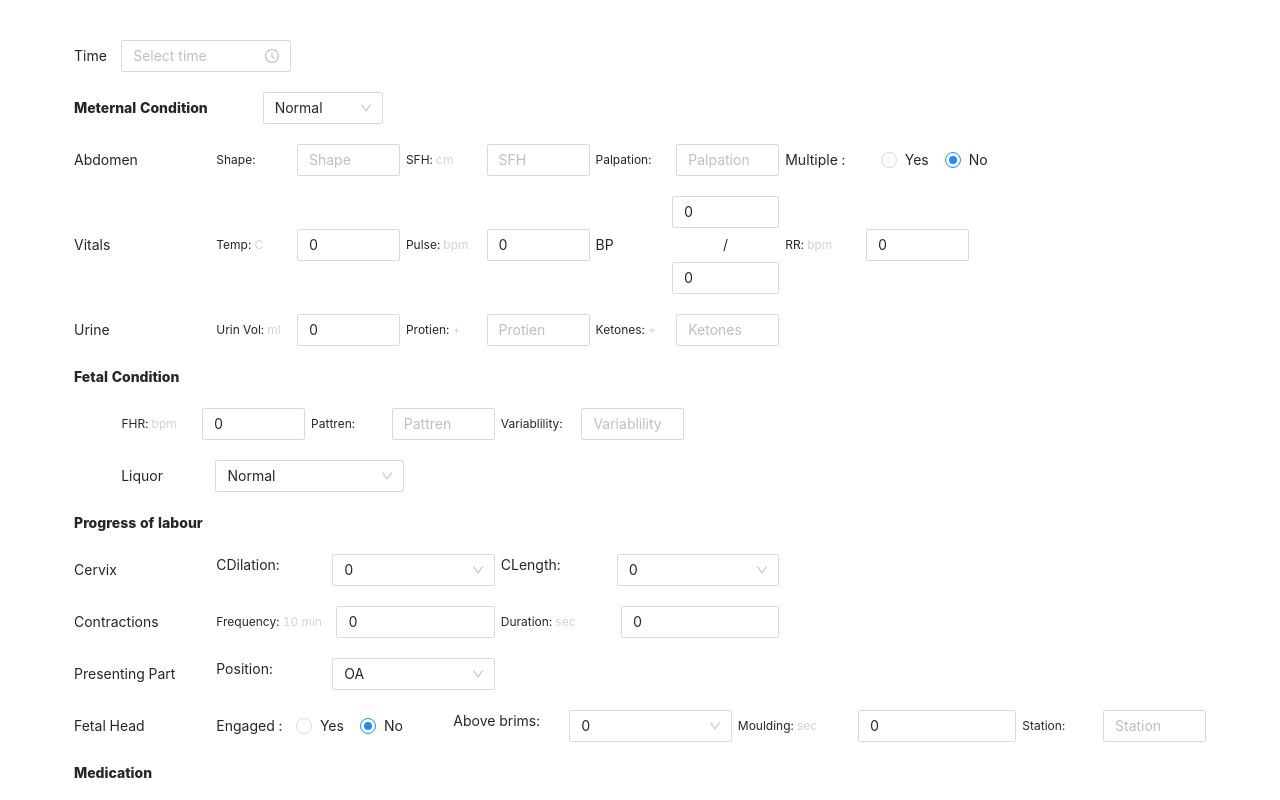
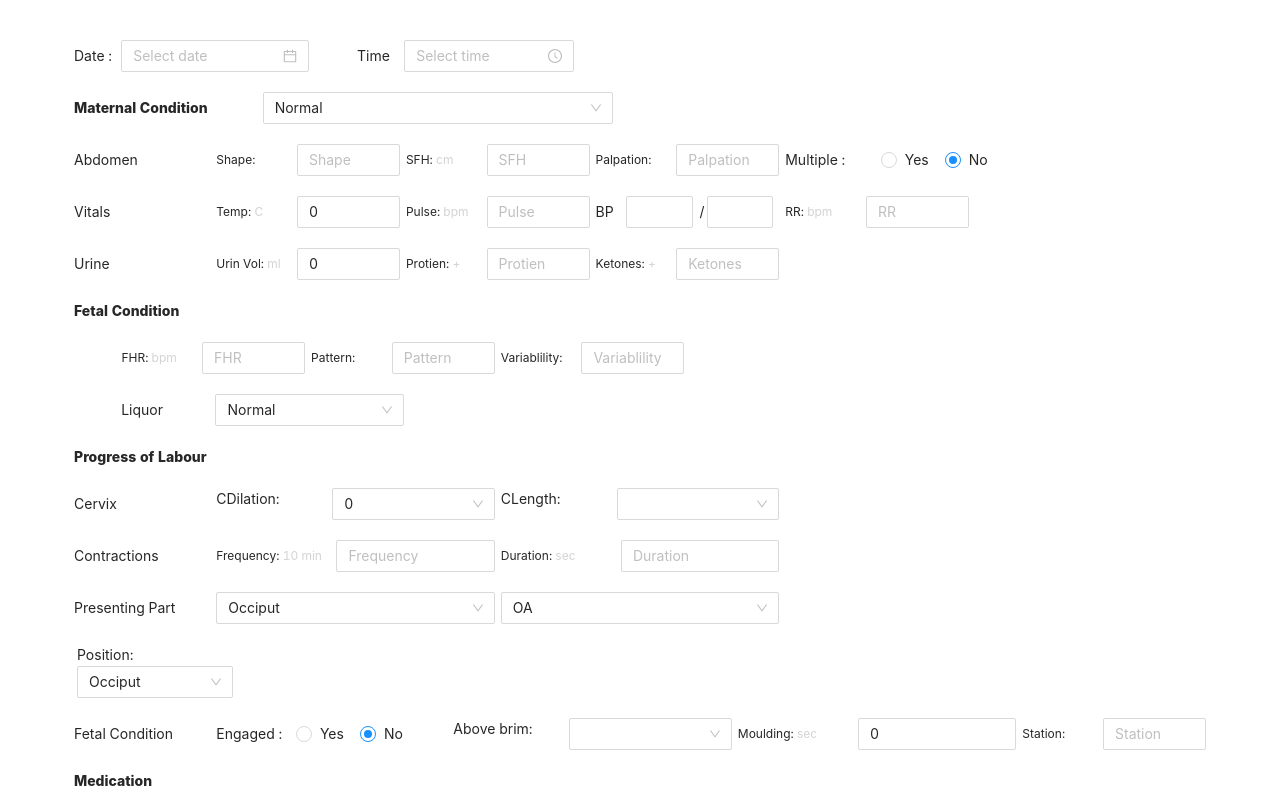
Before and after one commit to vsFrontend/React-graphs, a React (Create React App) app: page /add-data in a window 1280 px wide. Shown: the top 800 px of the page. Built offline with nearby package versions, Linux system fonts and the light colour scheme.

Commit message:
updates public ui changes

```diff
--- a/src/App.css
+++ b/src/App.css
@@ -2,7 +2,7 @@
 
 .heading{
   text-align: center;
-  color: palevioletred;
+  color: black;
   font-size: 36px;
   line-height: 42px;
   font-weight: bold;
--- a/src/App.js
+++ b/src/App.js
@@ -19,10 +19,11 @@ const ChartsRecord = () => {
       <Link style={{fontSize: '18px', color: 'white', background: 'blue', padding: '7px', paddingLeft: '15px', paddingRight: '15px', borderRadius: '7px'}} title="Add Record" to="/add-data" >Add Data</Link>
 
       </div>
-    <HeartRate />
+    <PulseRate />
     <ProgressOfLabour />
     <Contractions />
-    <PulseRate />
+
+    <HeartRate />
     </div>
   )
 }
--- a/src/components/Contractions/index.js
+++ b/src/components/Contractions/index.js
@@ -48,7 +48,14 @@ const Contractions = () => {
     legend: {
       enabled: false,
       showForNullSeries: false,
-      showForSingleSeries: false
+      showForSingleSeries: false,
+
+      onItemClick: {
+        toggleDataSeries: false
+      },
+      onItemHover: {
+        highlightDataSeries: false
+      },
     },
 
     grid: {
--- a/src/components/DateInputs/index.js
+++ b/src/components/DateInputs/index.js
@@ -6,16 +6,16 @@ const DateInputs = ({handleChange}) => {
   const format = 'HH:mm';
   return (
     <Row>
-      {/* <Col md={6}>
+      <Col md={6}>
         <Row align="middle">
           <Col md={4}>
             <div>Date :</div>
           </Col>
           <Col>
-            <DatePicker onChange={e => handleChange("selectedDate", moment(e).format("DD MM YYYY"))} />
+            <DatePicker />
           </Col>
         </Row>
-      </Col> */}
+      </Col>
 
       <Col md={6}>
         <Row align="middle">
--- a/src/components/HeartRate/index.js
+++ b/src/components/HeartRate/index.js
@@ -3,21 +3,19 @@ import ReactApexChart from "react-apexcharts";
 import { initialNullArray, xAxisLabels } from '../../utils/constants';
 
 const HeartRate = () => {
-  const [msBpData, setMsBpData] = useState(initialNullArray);
-  const [mdBpData, setMdBpData] = useState(initialNullArray);
+
+  const [pulseRate, setPulseRate] = useState(initialNullArray);
   const getAllData = async () => {
-    let msBpDataValue = [...msBpData];
-    let mdBpDataValue = [...mdBpData]
+    let pulseData = [...pulseRate];
+
     const result = await localStorage.getItem("MyData") || "{}";
     const checkData = JSON.parse(result);
 
     Object.keys(checkData).map(item => {
       const selectedIndex = xAxisLabels.findIndex(label => item === label)
-      msBpDataValue[selectedIndex] = checkData[item].MsBP;
-      mdBpDataValue[selectedIndex] = checkData[item].MdBP;
+      pulseData[selectedIndex] = checkData[item].Fhr;
     });
-    setMsBpData(msBpDataValue);
-    setMdBpData(mdBpDataValue)
+    setPulseRate(pulseData);
   }
 
   useEffect(() => {
@@ -31,14 +29,9 @@ const HeartRate = () => {
       data: initialNullArray,
     },
     {
-      name: 'High BP',
+      name: 'bpm',
       type: 'line',
-      data: msBpData
-    },
-    {
-      name: 'Low BP',
-      type: 'line',
-      data: mdBpData
+      data: pulseRate
     }
   ];
 
@@ -51,13 +44,19 @@ const HeartRate = () => {
       }
     },
     stroke: {
-      width: [0, 6, 6],
-      curve: ['straight', 'straight', 'straight']
+      width: [0, 6],
+      curve: ['straight', 'straight']
     },
     legend: {
       position: 'top',
       showForNullSeries: false,
-      showForSingleSeries: false
+      showForSingleSeries: false,
+      onItemClick: {
+        toggleDataSeries: false
+      },
+      onItemHover: {
+        highlightDataSeries: false
+      },
     },
 
     grid: {
@@ -83,10 +82,10 @@ const HeartRate = () => {
     yaxis: [
       {
         title: {
-          text: 'Blood Pressure',
+          text: 'bpm',
         },
         min: 0,
-        max: 220,
+        max: 140,
       },
     ],
     tooltip: {
@@ -105,14 +104,14 @@ const HeartRate = () => {
 
   return (
     <div>
-      <h2 className="heading">Fetal Heart Rate</h2>
+      <h2 className="heading">Fetal Conditon</h2>
       <ReactApexChart
         options={optionsSet}
         series={seriesSet}
         height={400}
       />
     </div>
-  );
+  )
 };
 
 export default HeartRate;
--- a/src/components/ProgressOfLabour/index.js
+++ b/src/components/ProgressOfLabour/index.js
@@ -35,9 +35,9 @@ const ProgressOfLabour = () => {
     }
 
     const cDilationFilterdData =
-    cDilation.filter(dilation => dilation >= 4 || dilation === null);
+      cDilation.filter(dilation => dilation >= 4 || dilation === null);
     const checkDilationIndex =
-    cDilationFilterdData.findIndex(dilation => dilation !== null && dilation >= 4);
+      cDilationFilterdData.findIndex(dilation => dilation !== null && dilation >= 4);
 
     if (checkDilationIndex !== -1) {
       actionLinePoints = new Array(checkDilationIndex || 1)?.fill(null);
@@ -80,7 +80,7 @@ const ProgressOfLabour = () => {
       data: length
     },
     {
-      name: 'Fetal Head',
+      name: 'Presenting Part',
       type: 'line',
       data: aboveBrim
     },
@@ -103,14 +103,36 @@ const ProgressOfLabour = () => {
         enabled: false,
       }
     },
+
     stroke: {
       width: [4, 6, 0, 4, 3, 3],
+      colors: ['#57AB27', '#57AB27', '#D9B91B', '#0A17B8', '#000000', '#000000'],
       curve: ['straight', 'straight', 'straight', 'straight', 'straight', 'straight']
     },
+    colors: ['#57AB27', '#57AB27', '#D9B91B', '#0A17B8', '#000000', '#000000'],
+
     legend: {
       position: 'top',
+      width: 0,
+      height: 0,
+
       showForNullSeries: false,
-      showForSingleSeries: false
+      showForSingleSeries: false,
+      onItemClick: {
+        toggleDataSeries: false
+      },
+      onItemHover: {
+        highlightDataSeries: false
+      },
+      formatter: function (seriesName, opts) {
+        console.log("[seriesName]", [seriesName])
+        if (seriesName === "Presenting Part") {
+          return [`<img style="height: 20px; width: 20px;" src="/assets/images/positions/OA.png" />`, seriesName,]
+        }
+        else {
+          return [seriesName]
+        }
+      }
     },
     annotations: {
       points: Object.keys(annotationObj).map(item => {
@@ -173,6 +195,8 @@ const ProgressOfLabour = () => {
     }
   };
 
+
+
   return (
     <div>
       <h2 className="heading">Progress of Labour</h2>
--- a/src/components/PulseRate/index.js
+++ b/src/components/PulseRate/index.js
@@ -6,18 +6,22 @@ import { initialNullArray, xAxisLabels } from '../../utils/constants';
 
 const PulseRate = () => {
 
-  const [pulseRate, setPulseRate] = useState(initialNullArray);
+
+  const [msBpData, setMsBpData] = useState(initialNullArray);
+  const [mdBpData, setMdBpData] = useState(initialNullArray);
   const getAllData = async () => {
-    let pulseData = [...pulseRate];
-
+    let msBpDataValue = [...msBpData];
+    let mdBpDataValue = [...mdBpData]
     const result = await localStorage.getItem("MyData") || "{}";
     const checkData = JSON.parse(result);
 
     Object.keys(checkData).map(item => {
       const selectedIndex = xAxisLabels.findIndex(label => item === label)
-      pulseData[selectedIndex] = checkData[item].Mpulse;
+      msBpDataValue[selectedIndex] = checkData[item].MsBP;
+      mdBpDataValue[selectedIndex] = checkData[item].MdBP;
     });
-    setPulseRate(pulseData);
+    setMsBpData(msBpDataValue);
+    setMdBpData(mdBpDataValue)
   }
 
   useEffect(() => {
@@ -31,10 +35,20 @@ const PulseRate = () => {
       data: initialNullArray,
     },
     {
-      name: 'Pulse Rate',
+      name: 'Pulse',
       type: 'line',
-      data: pulseRate
-    }
+      data: msBpData
+    },
+    {
+      name: 'High BP',
+      type: 'bar',
+      data: mdBpData
+    },
+    // {
+    //   name: 'Low BP',
+    //   type: 'bar',
+    //   data: mdBpData
+    // }
   ];
 
   const optionsSet = {
@@ -46,13 +60,19 @@ const PulseRate = () => {
       }
     },
     stroke: {
-      width: [0, 6],
-      curve: ['straight', 'straight']
+      width: [0, 6, 6],
+      curve: ['straight', 'straight', 'straight']
     },
     legend: {
       position: 'top',
       showForNullSeries: false,
-      showForSingleSeries: false
+      showForSingleSeries: false,
+      onItemClick: {
+        toggleDataSeries: false
+      },
+      onItemHover: {
+        highlightDataSeries: false
+      },
     },
 
     grid: {
@@ -78,10 +98,10 @@ const PulseRate = () => {
     yaxis: [
       {
         title: {
-          text: 'Pulse Rate',
+          text: 'Pulse and BP',
         },
         min: 0,
-        max: 140,
+        max: 220,
       },
     ],
     tooltip: {
@@ -100,14 +120,14 @@ const PulseRate = () => {
 
   return (
     <div>
-      <h2 className="heading">Pulse Rate</h2>
+      <h2 className="heading">Meternal Condition</h2>
       <ReactApexChart
         options={optionsSet}
         series={seriesSet}
         height={400}
       />
     </div>
-  )
+  );
 };
 
 export default PulseRate;
--- a/src/containers/AddUserData/index.js
+++ b/src/containers/AddUserData/index.js
@@ -1,8 +1,8 @@
-import React, { useState } from "react";
+import React, { useState, useEffect } from "react";
 import { useNavigate } from "react-router-dom";
 import { Radio, Select, Row, Col, Input, Button, notification } from 'antd';
 import { DateInputs, InputData } from '../../components'
-import { cDilationData, cLength, positions, aboveBrimsData } from "../../utils/constants";
+import { cDilationData, cLength, positions, aboveBrimsData, ociputData } from "../../utils/constants";
 import './style.css';
 
 const { Option } = Select;
@@ -10,6 +10,7 @@ const { TextArea } = Input;
 
 const AddUserData = () => {
   const navigate = useNavigate();
+  const [isEnabledPosition, setEnabledPostion] = useState(false);
 
   const [userData, setUserData] = useState({
     selectedDate: '',
@@ -20,22 +21,22 @@ const AddUserData = () => {
     Usfh: '',
     Umultiple: false,
     Mtemp: 0,
-    Mpulse: 0,
-    MsBP: 0,
-    MdBP: 0,
-    MRR: 0,
+    Mpulse: null,
+    MsBP: null,
+    MdBP: null,
+    MRR: null,
     MUvolume: 0,
     MUprotein: '',
     MUktones: '',
-    Fhr: 0,
+    Fhr: null,
     Fhrpattren: '',
     Fhrvariability: '',
     Fliquior: '',
-    PcLength: 0,
-    Pcfrequency: 0,
-    Pcduration: 0,
+    PcLength: null,
+    Pcfrequency: null,
+    Pcduration: null,
     Fengaged: false,
-    Pfheadfifths: 0,
+    Pfheadfifths: null,
     Pfheadmoduling: 0,
     Pfheadposition: '',
     PoxytonicUL: 0,
@@ -45,13 +46,13 @@ const AddUserData = () => {
     otherNotes: '',
     CDilation: 0,
     position: 'OA',
+    presenting: 'Occiput',
     min: 100,
     max: 180
   });
 
   const handleChange = (inputName, inputValue) => {
-    console.log(inputName, inputValue)
-
+    console.log(inputName, inputValue);
     setUserData({
       ...userData,
       [inputName]: inputValue
@@ -85,7 +86,7 @@ const AddUserData = () => {
       myPrevData[userData.selectedTime] = userData;
       localStorage.setItem("MyData", JSON.stringify(myPrevData));
 
-      if (userData.MsBP > 220){
+      if (userData.MsBP > 220) {
         notification.warning({
           message: 'Alert',
           description: 'Blood pressure must be less then or equal to 220',
@@ -103,14 +104,14 @@ const AddUserData = () => {
           Usfh: '',
           Umultiple: false,
           Mtemp: '',
-          Mpulse: '',
+          Mpulse: null,
           MsBP: '',
           MdBP: '',
           MRR: '',
           MUvolume: '',
           MUprotein: '',
           MUktones: '',
-          Fhr: '',
+          Fhr: null,
           Fhrpattren: '',
           Fhrvariability: '',
           Fliquior: '',
@@ -118,7 +119,7 @@ const AddUserData = () => {
           Pcfrequency: '',
           Pcduration: '',
           Fengaged: false,
-          Pfheadfifths: '',
+          Pfheadfifths: null,
           Pfheadmoduling: '',
           Pfheadposition: '',
           PoxytonicUL: '',
@@ -127,6 +128,7 @@ const AddUserData = () => {
           EconentrationDM: '',
           otherNotes: '',
           CDilation: '',
+          presenting: '',
           min: 100,
           max: 180
         }
@@ -137,18 +139,31 @@ const AddUserData = () => {
     }
   }
 
+  useEffect(() => {
+    if (userData.presenting === "Occiput") {
+      handleChange('position', 'OA')
+      setEnabledPostion(false);
+    } else {
+      setEnabledPostion(true);
+      handleChange('position', 'LP')
+    }
+  }, [userData.presenting])
+
   return (
     <div className="form-container">
+      {console.log("userData.presenting", userData.presenting)}
       <DateInputs handleChange={handleChange} />
       <Row align="middle" style={{ marginTop: 20 }}>
         <Col md={4}>
-          <div className="add-form-main-heading">Meternal Condition</div>
+          <div className="add-form-main-heading">Maternal Condition</div>
         </Col>
         <Col>
-          <Select onChange={(e) => handleChange("Mcondition", e)} defaultValue="normal" style={{ width: 120 }}>
+          <Select onChange={(e) => handleChange("Mcondition", e)} defaultValue="normal" style={{ width: 350 }}>
             <Option value="normal">Normal</Option>
-            <Option value="notnormal">Not Normal</Option>
-            <Option value="high">High</Option>
+            <Option value="notnormal">Excessive anxiety</Option>
+            <Option value="serve">Severe, continuous pain</Option>
+            <Option value="dehydration">Dehydration</Option>
+            <Option value="dehydration">Marked pallor of the face and mucous membranes</Option>
           </Select>
         </Col>
       </Row>
@@ -202,18 +217,18 @@ const AddUserData = () => {
         </Col>
         <Col md={4}>
           <Row align="middle">
-            <Col md={10}>
+            <Col md={4}>
               <div>BP</div>
             </Col>
-            <Col md={14}>
+            <Col md={20}>
               <Row align="middle" gutter={[7, 6]}>
-                <Col md={24}>
+                <Col md={11}>
                   <Input style={{ width: '100%' }} value={userData.MsBP} onChange={e => handleChange("MsBP", parseInt(e.target.value))} type="number" />
                 </Col>
-                <Col md={24}>
+                <Col md={1}>
                   <div style={{ textAlign: 'center' }}>/</div>
                 </Col>
-                <Col md={24}>
+                <Col md={11}>
                   <Input style={{ width: '100%' }} value={userData.MdBP} onChange={e => handleChange("MdBP", parseInt(e.target.value))} type="number" />
                 </Col>
               </Row>
@@ -258,7 +273,7 @@ const AddUserData = () => {
         </Col>
 
         <Col md={4}>
-          <InputData value={userData.Fhrpattren} onChange={e => handleChange('Fhrpattren', e.target.value)} title="Pattren" placeholder="Pattren" />
+          <InputData value={userData.Fhrpattren} onChange={e => handleChange('Fhrpattren', e.target.value)} title="Pattern" placeholder="Pattern" />
         </Col>
         <Col md={4}>
           <InputData value={userData.Fhrvariability} onChange={e => handleChange('Fhrvariability', e.target.value)} title="Variablility" placeholder="Variablility" />
@@ -282,7 +297,7 @@ const AddUserData = () => {
 
       <Row align="middle" style={{ marginTop: 20 }}>
         <Col md={4}>
-          <div className="add-form-main-heading">Progress of labour</div>
+          <div className="add-form-main-heading">Progress of Labour</div>
         </Col>
       </Row>
 
@@ -342,24 +357,40 @@ const AddUserData = () => {
         </Col>
 
         <Col md={6}>
-          <Row>
-            <Col md={10}>
-              <div>Position: </div>
+          <Select onChange={e => handleChange('presenting', e)} value={userData.presenting} style={{ width: '100%' }} title="Presenting">
+            {ociputData?.map((position, index) => (
+              <Option key={index} value={position.value}>{position.name}</Option>
+            ))}
+          </Select>
         </Col>
-            <Col md={14}>
-              <Select onChange={e => handleChange('position', e)} value={userData.position} style={{ width: '100%' }} title="Position">
+
+        <Col md={6}>
+          <Select disabled={isEnabledPosition} onChange={e => console.log("sasa", e)} value={userData.position} style={{ width: '100%' }} title="Position">
             {positions?.map((position, index) => (
               <Option key={index} value={position.value}>{position.name}</Option>
             ))}
           </Select>
         </Col>
       </Row>
+
+      <Row style={{ marginTop: 20 }} align="middle" gutter={[6, 6]}>
+        <Col md={6}>
+          <Col md={10}>
+            <div>Position: </div>
+          </Col>
+          <Col md={14}>
+            <Select onChange={e => handleChange('presenting', e)} value={userData.presenting} style={{ width: '100%' }} title="Presenting">
+              {ociputData?.map((position, index) => (
+                <Option key={index} value={position.value}>{position.name}</Option>
+              ))}
+            </Select>
+          </Col>
         </Col>
       </Row>
 
       <Row style={{ marginTop: 20 }} align="middle" gutter={[6, 6]}>
         <Col md={3}>
-          <div>Fetal Head</div>
+          <div>Fetal Condition</div>
         </Col>
 
         <Col md={5}>
@@ -379,7 +410,7 @@ const AddUserData = () => {
         <Col md={6}>
           <Row>
             <Col md={10}>
-              <div>Above brims: </div>
+              <div>Above brim: </div>
             </Col>
             <Col md={14}>
               <Select onChange={e => handleChange('Pfheadfifths', e)} value={userData.Pfheadfifths} style={{ width: '100%' }} title="Pfheadfifths">
@@ -410,7 +441,7 @@ const AddUserData = () => {
       <Row style={{ marginTop: 20 }} align="middle" gutter={[6, 6]}>
         <Col md={1}></Col>
         <Col md={3}>
-          <div>Oxytonic</div>
+          <div>Oxytocin</div>
         </Col>
 
         <Col md={6}>
--- a/src/utils/constants.js
+++ b/src/utils/constants.js
@@ -6,7 +6,16 @@ export const positions = [
   { name: 'ROA', value: 'ROA', image: '/assets/images/positions/ROA.png' },
   { name: 'ROP', value: 'ROP', image: '/assets/images/positions/ROP.png' },
   { name: 'LOA', value: 'LOA', image: '/assets/images/positions/LOA.png' },
-  { name: 'LOP', value: 'LOP', image: '/assets/images/positions/LOP.png' }
+  { name: 'LOP', value: 'LOP', image: '/assets/images/positions/LOP.png' },
+  { name: 'LP',  value: 'LP', image: '/assets/images/positions/dryclean.png'}
+];
+
+export const ociputData = [
+  { name: 'Occiput', value: 'Occiput', },
+  { name: 'Brow', value: 'Brow', },
+  { name: 'Face', value: 'Face',  },
+  { name: 'Arm', value: 'Arm',  },
+  { name: 'Breech', value: 'Breech',  },
 ];
 
 export const cDilationData = [
```
Also changed, not shown: public/assets/images/positions/cancel.png (added), public/assets/images/positions/dryclean.png (added). Lines whose indentation alone changed are shown as unchanged.
